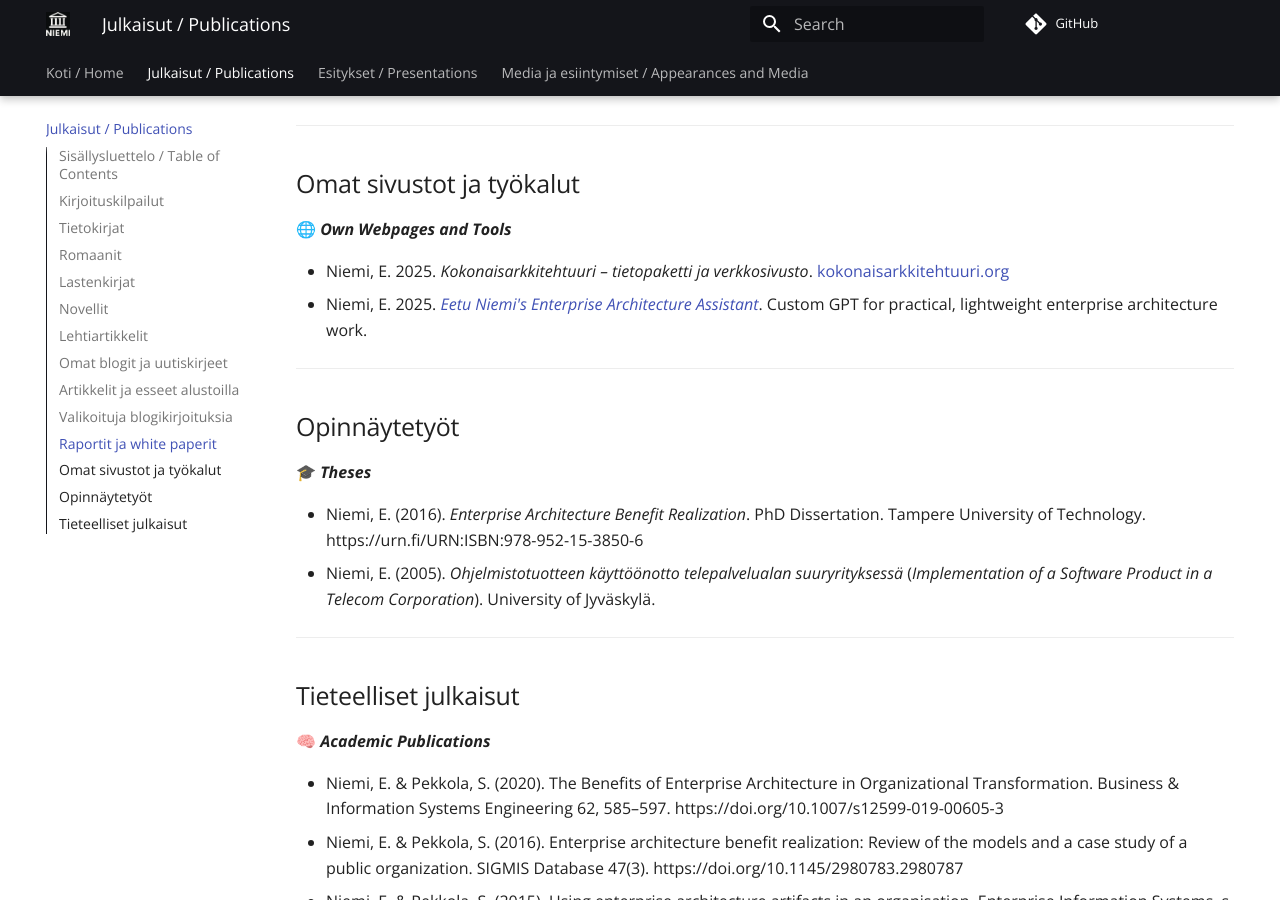
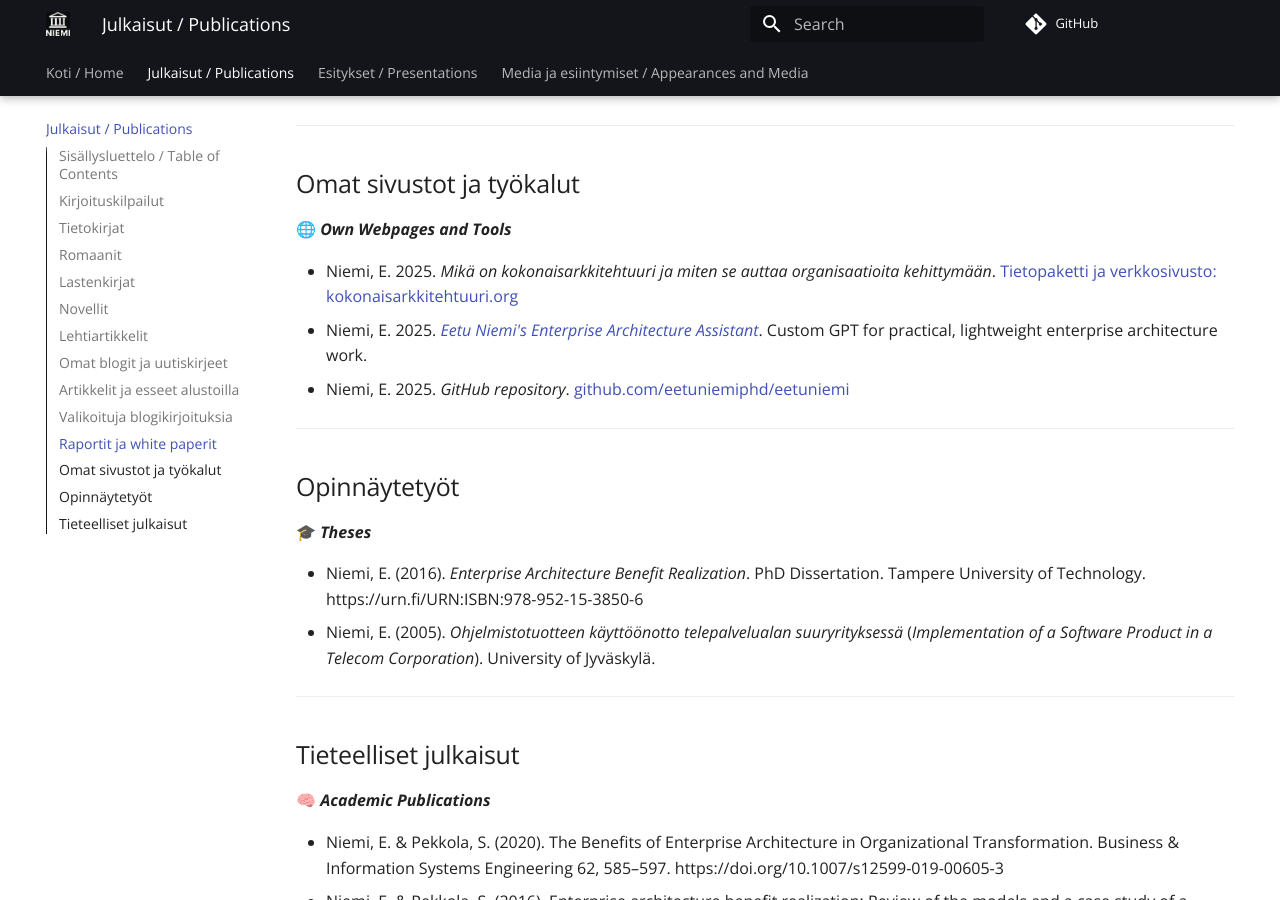
Before and after one commit to eetuniemiphd/eetuniemi, an MkDocs documentation site: the page built from docs/publications.md, in a window 1280 px wide and 900 px high, scrolled down 5577 px. Built offline with MkDocs 1.6.1 and Material for MkDocs 9.7.7, drawn with Linux system fonts in a browser that asks for light colours; comment, search, counter and statistics services are not loaded.

Commit message:
Update publications.md

```diff
--- a/docs/publications.md
+++ b/docs/publications.md
@@ -157,8 +157,9 @@ https://www.elavaatyoelamaa.fi/kirjaesittely/kokonaisarkkitehtuuri-oppaasi-organ
 ## Omat sivustot ja työkalut
 🌐 ***Own Webpages and Tools***
 
-- Niemi, E. 2025. *Kokonaisarkkitehtuuri – tietopaketti ja verkkosivusto*. [kokonaisarkkitehtuuri.org](https://kokonaisarkkitehtuuri.org)
+- Niemi, E. 2025. *Mikä on kokonaisarkkitehtuuri ja miten se auttaa organisaatioita kehittymään*. [Tietopaketti ja verkkosivusto: kokonaisarkkitehtuuri.org](https://kokonaisarkkitehtuuri.org)
 - Niemi, E. 2025. [*Eetu Niemi's Enterprise Architecture Assistant*](https://chatgpt.com/g/g-69284a2eedf8819199371368afbb866b-eetu-niemi-s-enterprise-architecture-assistant). Custom GPT for practical, lightweight enterprise architecture work.
+- Niemi, E. 2025. *GitHub repository*. [github.com/eetuniemiphd/eetuniemi](https://github.com/eetuniemiphd/eetuniemi)
 
 ---
 
```
